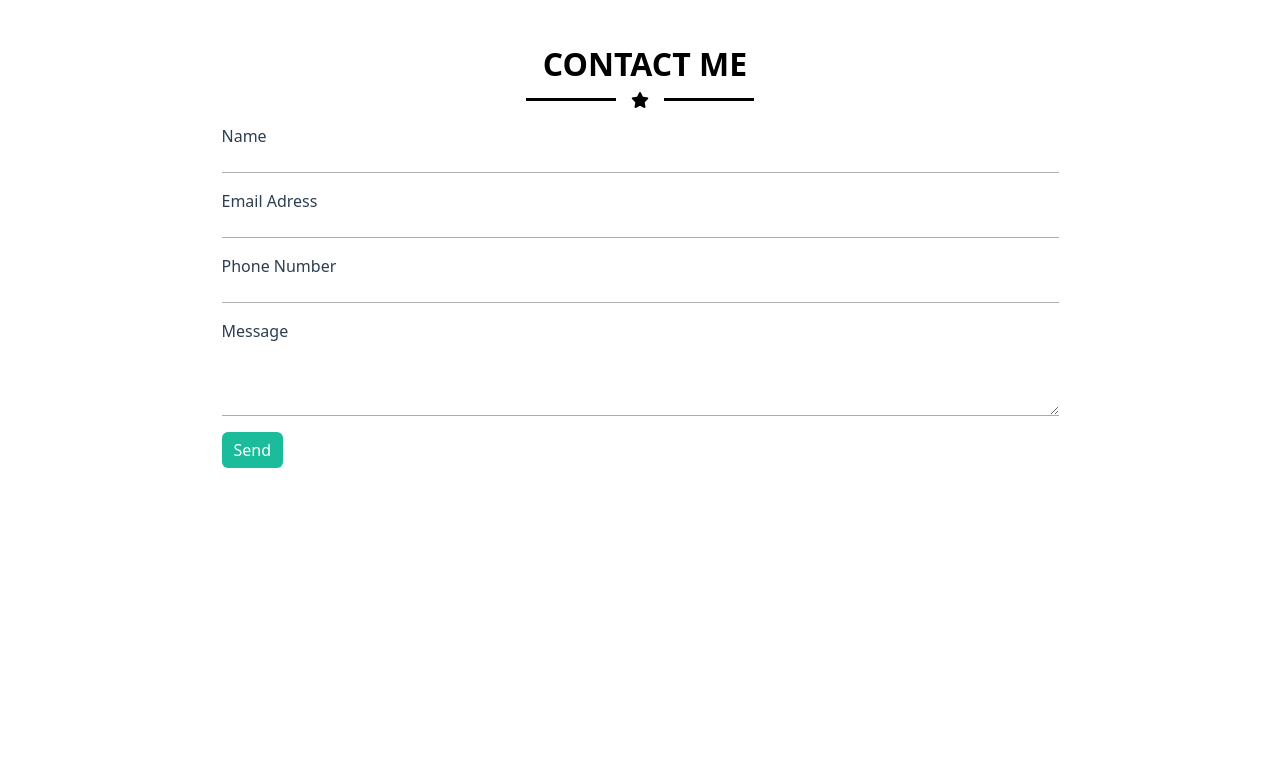
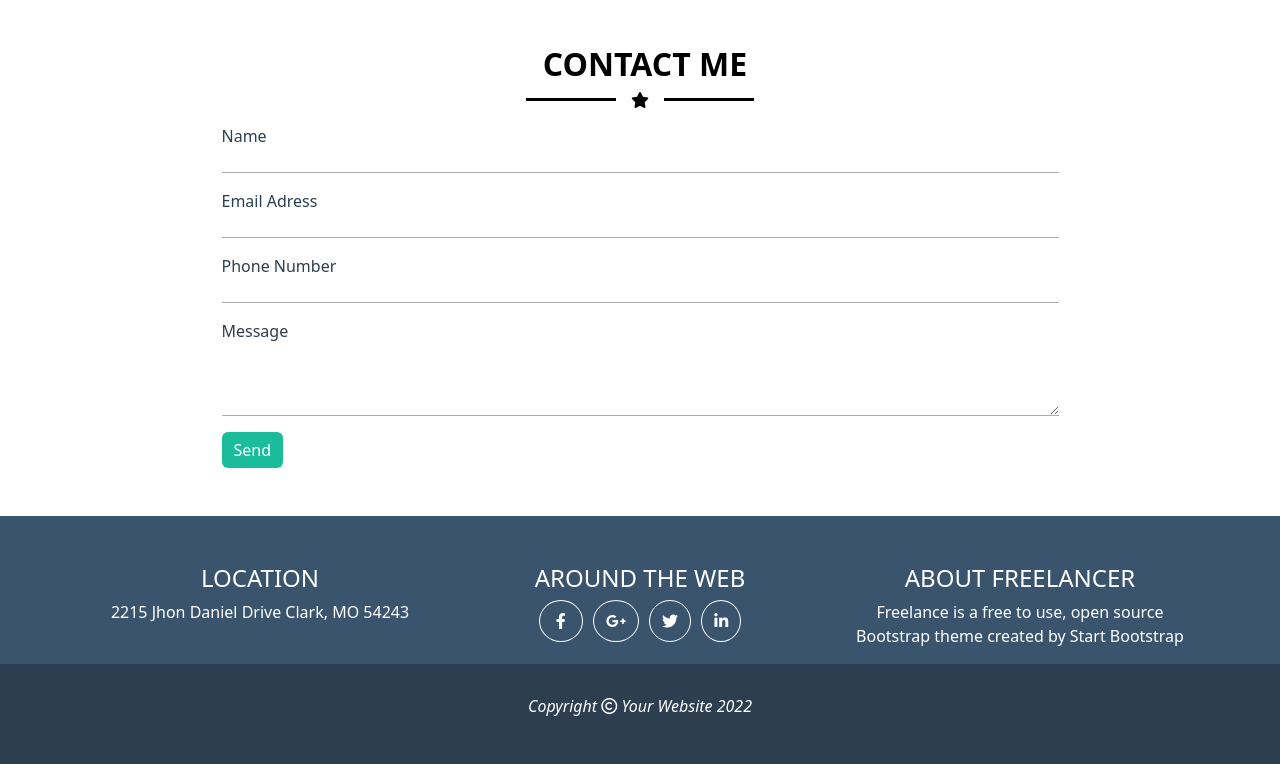
Before and after one commit to Mattia-Fasulo/html-css-bootstrap-freelancer, a plain HTML site: page index.html in a window 1280 px wide. Shown: the part 1703-2467 px from the top of the page. Before the commit the page ends 2219 px from the top, so only its background shows below. Drawn offline with nearby package versions, Linux system fonts and the light colour scheme.

Commit message:
add footer

```diff
--- a/css/style.css
+++ b/css/style.css
@@ -17,6 +17,10 @@
   color: #2c3e50;
 }
 
+.txt-my-green {
+    color: var(--my-water-green);
+}
+
 .bg-my-green {
   background-color: var(--my-water-green);
 }
@@ -24,6 +28,10 @@
 .bg-dark-grey {
   background-color: var(--my-dark-grey);
 }
+
+.bg-light-grey {
+    background-color: var(--my-light-grey);
+  }
 
 .my-nmr-10 {
   margin-right: -10px;
@@ -55,6 +63,13 @@ header {
   top: 0;
   z-index: 1500;
 }
+
+footer{
+    width: 100%;
+}
+
+/* header */
+
 
 /* section hero */
 #hero img {
@@ -142,3 +157,22 @@ header {
 #contact button {
   border: none;
 }
+
+/* footer */
+#icons-brand{
+    width: 100%;
+}
+#icons-brand i{
+    border: 1px solid var(--my-white);
+    padding: 12px;
+    border-radius: 50%;
+    margin: 0 3px;
+}
+
+#icons-brand  i:first-child {
+    padding: 12px 16px;
+}
+
+div.w-100.bg-dark-grey {
+    height: 100px;
+}
--- a/index.html
+++ b/index.html
@@ -179,8 +179,34 @@
     </main>
 
     <footer>
-
-
+        <div class="w-100 bg-light-grey">
+            <div class="container-md  pt-5">
+                <div class="row text-center gy-5">
+                    <div class="col-12 col-md-4 p">
+                        <h3 class="text-uppercase fs-4">Location</h3>
+                        <p>2215 Jhon Daniel Drive Clark, MO 54243</p>
+                    </div>
+                    <div class="col-12 col-md-4">
+                        <h3 class="text-uppercase fs-4">Around the Web</h3>
+                        <div id="icons-brand">
+                            <i class="fa-brands fa-facebook-f"></i>
+                            <i class="fa-brands fa-google-plus-g"></i>
+                            <i class="fa-brands fa-twitter"></i>
+                            <i class="fa-brands fa-linkedin-in"></i>
+                        </div>
+                    </div>
+                    <div class="col-12 col-md-4">
+                        <h3 class="text-uppercase fs-4">About freelancer</h3>
+                        <p>Freelance is a free to use, open source Bootstrap theme created by <span class="txt">Start Bootstrap</span></p>
+                    </div>
+                </div>
+            </div>
+        </div>
+        <div class="w-100 bg-dark-grey">
+            <div class="container-md text-center h-100 d-flex align-items-center justify-content-center">
+                <p class="fst-italic">Copyright <i class="fa-regular fa-copyright"></i> Your Website 2022</p>
+            </div>
+        </div>
     </footer>
 </body>
 
```
